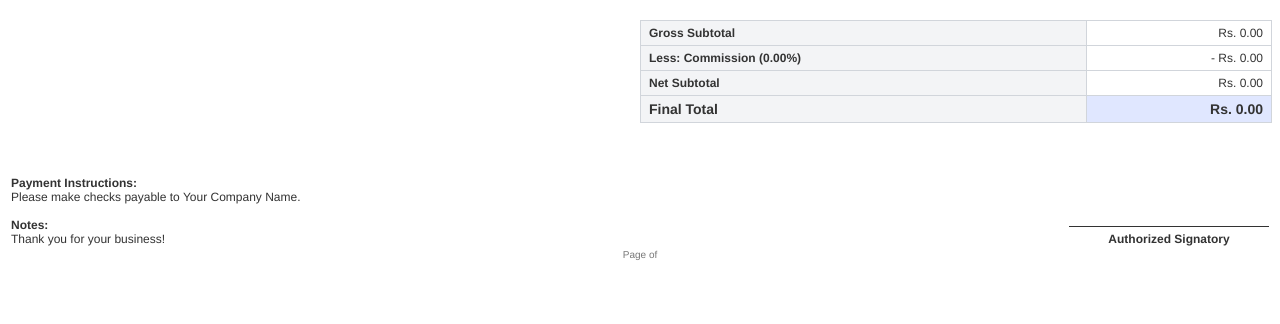
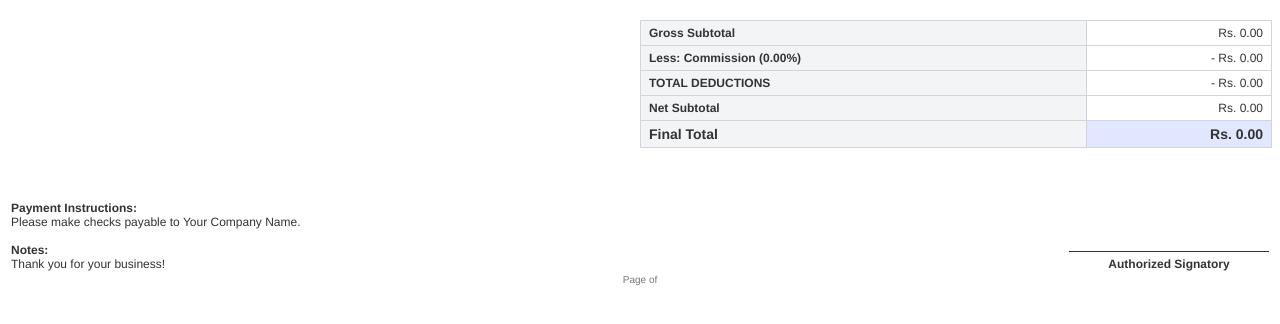
Before and after one commit to vishal257/ledger-app, a Flask app: template templates/invoice_template.html in a window 1280 px wide. Shown: the part 250-574 px from the top of the page. Run offline with Flask 3, Linux system fonts and the light colour scheme; the template is opened without the code that fills it, so the values that code supplies are empty.

Commit message:
Add Total Deductions mathematical row to UI and PDF

```diff
--- a/static/js/invoice.js
+++ b/static/js/invoice.js
@@ -10,6 +10,7 @@ document.addEventListener('DOMContentLoaded', function() {
     const commissionAmtEl = document.getElementById('commission_amt');
 
     const chargesTotalAmtEl = document.getElementById('charges_total_amt');
+    const totalDeductionsEl = document.getElementById('total_deductions');
     const netSubtotalEl = document.getElementById('net_subtotal');
 
     const taxEnabledEl = document.getElementById('tax_enabled');
@@ -362,7 +363,10 @@ document.addEventListener('DOMContentLoaded', function() {
         if (chargesTotalAmtEl) chargesTotalAmtEl.value = chargesTotal.toFixed(2);
 
         // Net Subtotal = Gross Subtotal - Commission - Charges
-        const netSubtotal = subtotal - commissionAmt - chargesTotal;
+        const totalDeductions = commissionAmt + chargesTotal;
+        if (totalDeductionsEl) totalDeductionsEl.value = totalDeductions.toFixed(2);
+
+        const netSubtotal = subtotal - totalDeductions;
         if (netSubtotalEl) netSubtotalEl.value = netSubtotal.toFixed(2);
 
         // Calculate Tax (Applied to Net Subtotal)
--- a/templates/invoice_template.html
+++ b/templates/invoice_template.html
@@ -255,7 +255,13 @@
         </tr>
         {% endif %}
 
-        {% set net_subtotal = invoice.subtotal - invoice.commission_amt - charges_total %}
+        {% set total_deductions = invoice.commission_amt + charges_total %}
+        <tr>
+            <th style="text-transform: uppercase;">Total Deductions</th>
+            <td class="text-right text-red-600">- Rs. {{ "%.2f"|format(total_deductions) }}</td>
+        </tr>
+
+        {% set net_subtotal = invoice.subtotal - total_deductions %}
         <tr>
             <th>Net Subtotal</th>
             <td class="text-right">Rs. {{ "%.2f"|format(net_subtotal) }}</td>
```
Also changed, not shown: templates/invoice_preview.html (+7 -1 lines), templates/new_invoice.html (+6 -1 lines).
